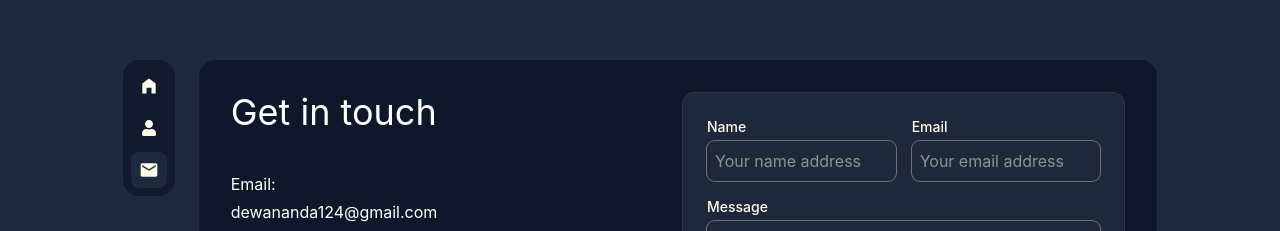
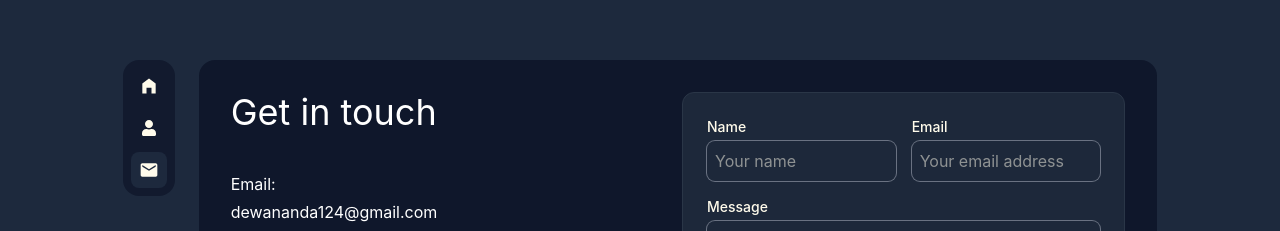
Before and after one commit to dewa-nanda/portofolio-d, a Next.js app: page /contact in a window 1280 px wide. Shown: the part 143-374 px from the top of the page. Built offline with nearby package versions, Linux system fonts and the light colour scheme.

Commit message:
fix: placeholder text

```diff
--- a/src/components/pages/Contact.tsx
+++ b/src/components/pages/Contact.tsx
@@ -83,7 +83,7 @@ const Contact = () => {
               <div className="flex flex-col sm:flex-row gap-4">
                 <FormField
                   className="w-full sm:w-1/2"
-                  placeholder="Your name address"
+                  placeholder="Your name"
                   name="name"
                   label="Name"
                   register={register}
```
